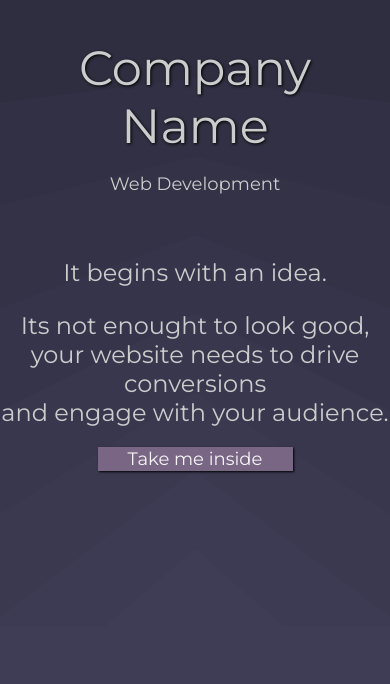
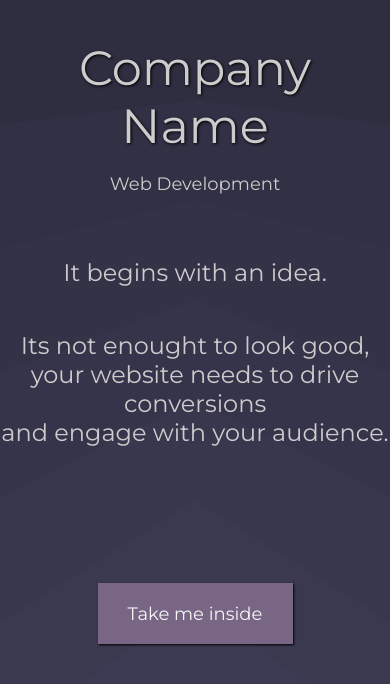
Before and after one commit to christophermarek/web_dev_studio, a React (Create React App) app: page / in a window 390 px wide. Shown: the top 684 px of the page. Built offline with nearby package versions, Linux system fonts and the light colour scheme.

Commit message:
fixed mobile landing

```diff
--- a/src/App.scss
+++ b/src/App.scss
@@ -64,11 +64,14 @@ body {
       margin-bottom: 10%;
     }
 
+
   }
 
   @media (orientation: portrait) {
     .normalButton{
+      padding: 5%;
       width: 50%;
+      margin-top: 30%;
       margin-left: 25%;
       margin-bottom: 40%;
     }
@@ -94,6 +97,8 @@ body {
 
   .subText {
     font-size: 24px;
+    display: flex;
+    flex-direction: column;
   }
 }
 
```
